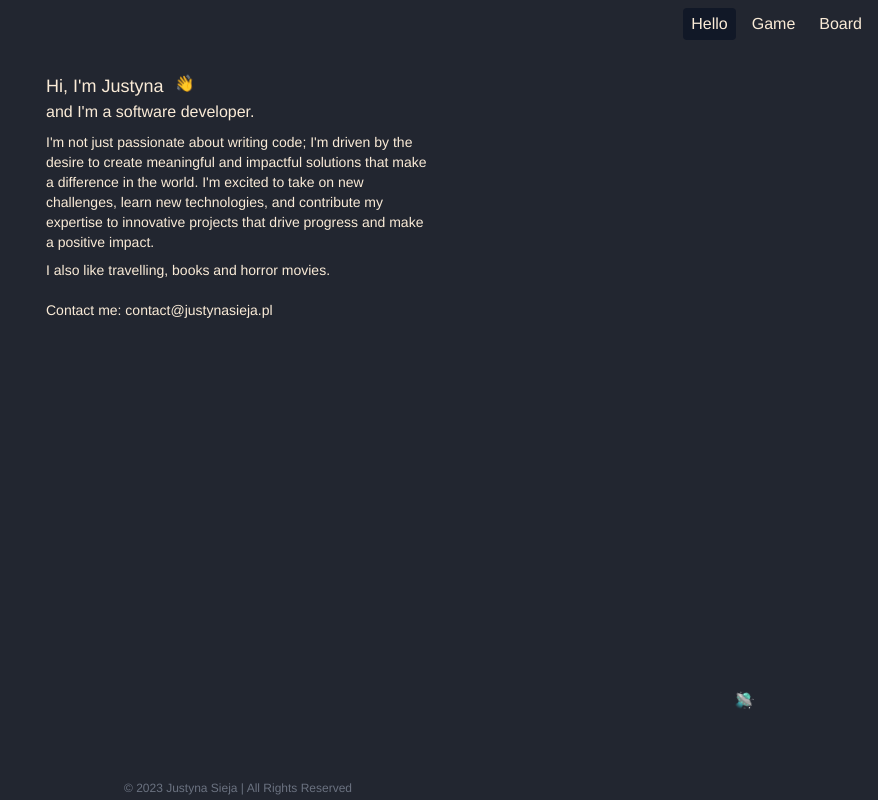
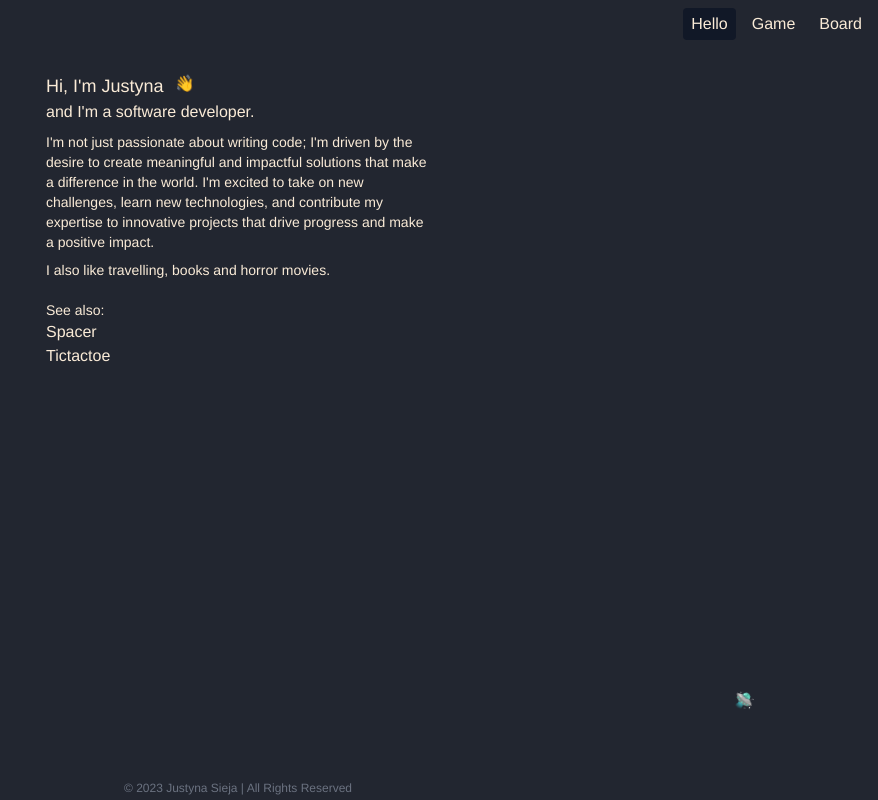
Before and after one commit to Lavaret/mypage, a Vue app: page / in a window 1280 px wide. Shown: the whole page, without its empty margins (402-1280 px from the left). Built offline with nearby package versions, Linux system fonts and the light colour scheme; the HTML template or start-up script is replaced by a standard one; a web font is replaced by a local one.

Commit message:
new links

```diff
--- a/src/components/HelloWorld.vue
+++ b/src/components/HelloWorld.vue
@@ -7,7 +7,11 @@
     <p>and I'm a software developer.</p>
     <p class="mt-2 text-sm">I'm not just passionate about writing code; I'm driven by the desire to create meaningful and impactful solutions that make a difference in the world. I'm excited to take on new challenges, learn new technologies, and contribute my expertise to innovative projects that drive progress and make a positive impact.</p>
     <p class="mt-2 text-sm">I also like travelling, books and horror movies.</p>
-    <p class="mt-5 text-sm">Contact me: contact@justynasieja.pl</p>
+    <p class="mt-5 text-sm">See also:</p>
+    <ul>
+      <li><a href="https://hopeful-lovelace-0427e2.netlify.app/">Spacer</a></li>
+      <li><a href="https://gallant-albattani-4a9ed5.netlify.app/">Tictactoe</a></li>
+    </ul>
   </div>
 
 </template>
```
